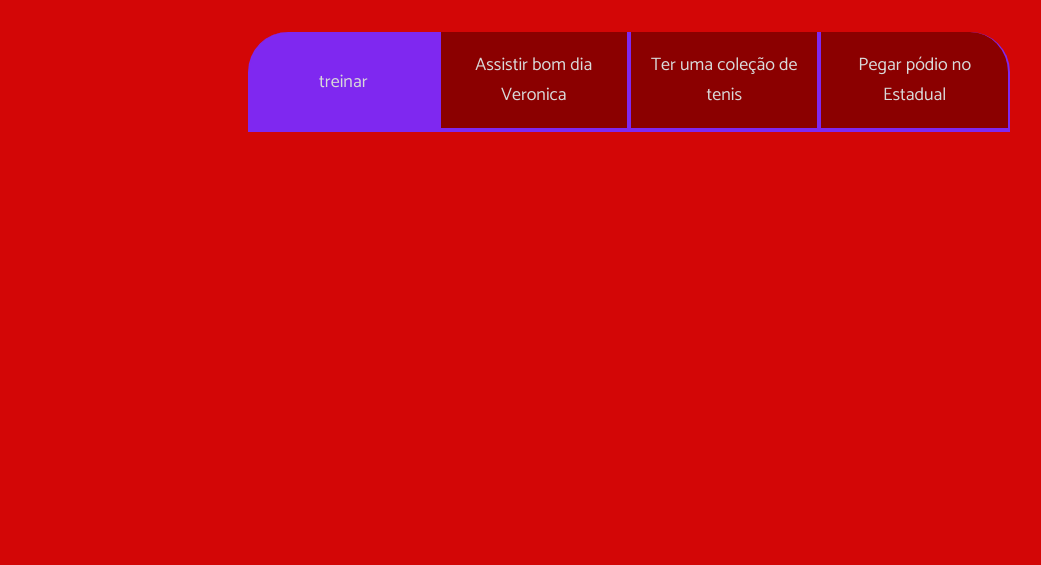
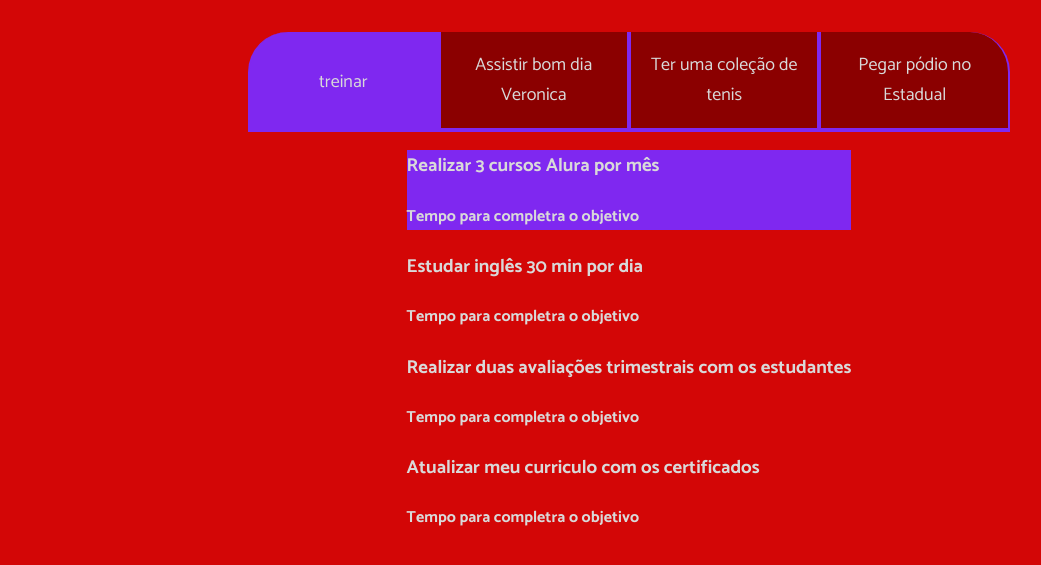
Before and after one commit to ko77rafa/3e-primeiroTri, a plain HTML site: page index.html in a window 1280 px wide. Shown: the part 115-680 px from the top of the page, without its empty margins (11-1052 px from the left). Drawn offline with Linux system fonts and the light colour scheme.

Commit message:
Update index.html

```diff
--- a/index.html
+++ b/index.html
@@ -16,11 +16,23 @@
         <button class="botao">Ter uma coleção de tenis</button>
         <button class="botao">Pegar pódio no Estadual</button>
     </div>
-       <div class="abas-textos";
-           <div="aba-conteudo";
-           <h3 class"aba-conteudo-titulo-principal" realizar 3 cursos alugar por mês </h3>
 
-   </section>
+<div class="abas-textos">
+ <div class="aba-conteudo ativo">
+  <h3 class="aba-conteudo-titulo-principal">Realizar 3 cursos Alura por mês</h3>
+  <h4 class="aba-conteudo-titulo-secundario">Tempo para completra o objetivo</h4>
+ </div>
+<div class="aba-conteudo">
+  <h3 class="aba-conteudo-titulo-principal">Estudar inglês 30 min por dia</h3>
+  <h4 class="aba-conteudo-titulo-secundario">Tempo para completra o objetivo</h4>
+</div>
+<div class="aba-conteudo">
+ <h3 class="aba-conteudo-titulo-principal">Realizar duas avaliações trimestrais com os estudantes</h3> <h4 class="aba-conteudo-titulo-secundario">Tempo para completra o objetivo</h4>
+</div>
+<div class="aba-conteudo">
+      <h3 class="aba-conteudo-titulo-principal">Atualizar meu curriculo com os certificados</h3> <h4 class="aba-conteudo-titulo-secundario">Tempo para completra o objetivo</h4>
+ </div>
+ </section>
    <script src="main.js"> </script>
 
 </body>
```
